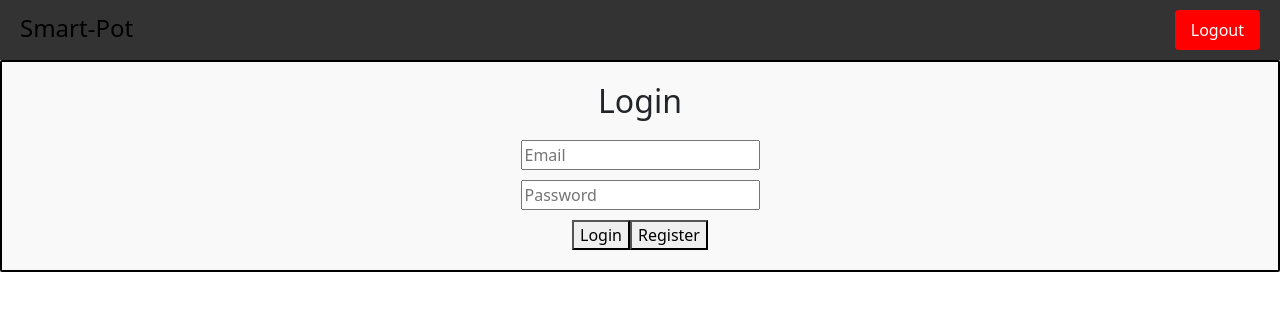
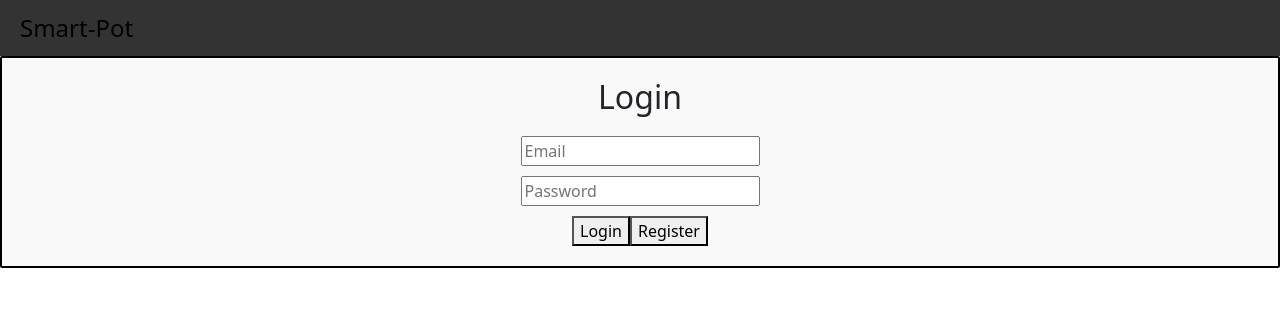
Before and after one commit to Zenbax/smart-pot, a React (Create React App) app in the folder Frontend/: page /Login in a window 1280 px wide. Shown: the top 310 px of the page. Built offline with nearby package versions, Linux system fonts and the light colour scheme.

Commit message:
Navbar Login-Page no logout button

```diff
--- a/Frontend/src/Components/NavBar.js
+++ b/Frontend/src/Components/NavBar.js
@@ -1,4 +1,4 @@
-import React from 'react';
+import React, { useState } from 'react';
 import 'bootstrap/dist/css/bootstrap.min.css';
 import {Link, Route  } from 'react-router-dom';
 import '../Styling/Navbar.css';
@@ -12,16 +12,23 @@ const Navbar=()=> {
     setToken("");
   };
 
+const navigate = useNavigate();
+
+const homeClick = () => {
+  navigate("/")
+  to = "/"
+}
 
 
-const homeClick = () => {
-  to = "/"
-}
+const isLoginPage = location.pathname === "/Login";
 
    return (
       <nav className="nav-container">
         <Link onClick={homeClick}><div className="logo">Smart-Pot</div></Link>
-        <Link to="/login"><button type="button" className="login-button" onClick={handleClick}> Logout</button></Link>
+        {!isLoginPage && (
+        <Link to="/Login">
+          <button type="button" className="login-button" onClick={handleClick}>Logout</button>
+        </Link>)}
       </nav>
     );
 
```
